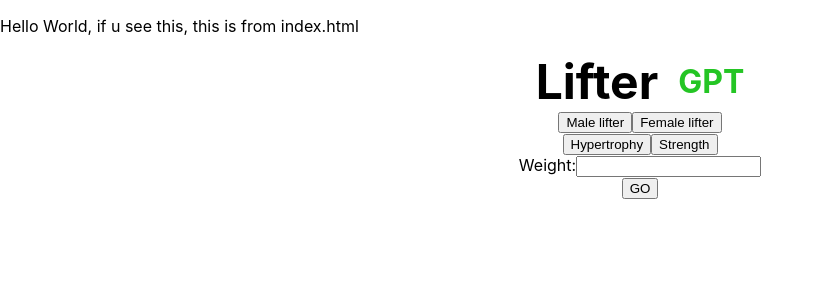
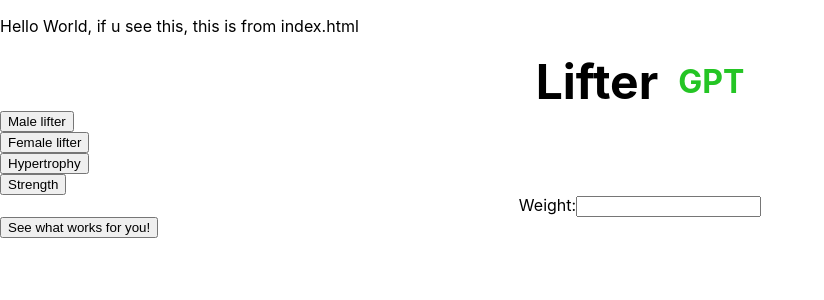
Before and after one commit to masonfen/lifterGPT, a React (Create React App) app: page / in a window 1280 px wide. Shown: the top 300 px of the page, without its empty margins (0-824 px from the left). Built offline with nearby package versions, Linux system fonts and the light colour scheme.

Commit message:
openai integrated

```diff
--- a/package.json
+++ b/package.json
@@ -6,6 +6,7 @@
     "@testing-library/jest-dom": "^5.17.0",
     "@testing-library/react": "^13.4.0",
     "@testing-library/user-event": "^13.5.0",
+    "fetch": "^1.1.0",
     "react": "^18.3.1",
     "react-dom": "^18.3.1",
     "react-scripts": "5.0.1",
--- a/src/App.css
+++ b/src/App.css
@@ -21,3 +21,11 @@
   font-size: 2em;
   color: rgb(36, 197, 36);
 }
+
+
+.custom-button {
+  display: flex;
+  justify-content: center;
+  align-items: center;
+  cursor: pointer;
+}
--- a/src/App.js
+++ b/src/App.js
@@ -25,8 +25,8 @@
       <WeightSelection />
     </div>
 
-    <div className= "GO-container">
-      <Button label = "GO" onClick={() => alert('GO clicked!')} />
+    <div className= "Continue-container">
+      <Button label = "See what works for you!" onClick={() => alert('GO clicked!')} />
     </div>
 
     </div>
```
Also changed, not shown: src/components.js (added), 1 other file (tests, documents, lock files or other folders).
